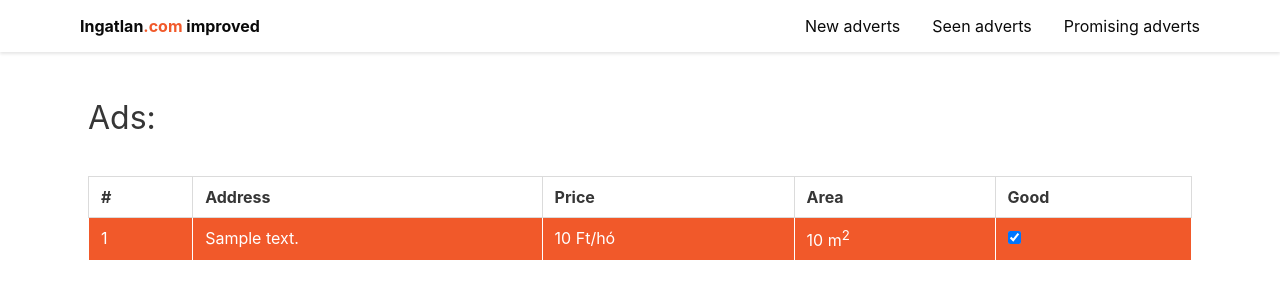
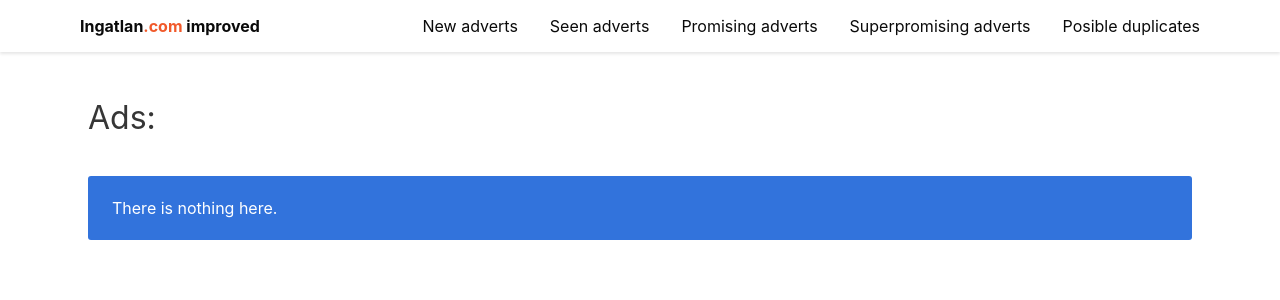
Before and after one commit to norbert-berenyi/realestate-finder, a Laravel app: page / in a window 1280 px wide. Shown: the top 300 px of the page. Run offline with Laravel 8, Linux system fonts and the light colour scheme; a user stored in the database is signed in; tables that the repository leaves empty hold one stand-in row (values such as "Sample post"); settings files or empty folders that the repository lacks are supplied; some libraries are stand-ins or nearby versions.

Commit message:
Multi user support

```diff
--- a/app/Advert.php
+++ b/app/Advert.php
@@ -21,4 +21,19 @@
     protected $hidden = [
         'created_at', 'updated_at',
     ];
+
+    public function users()
+    {
+        return $this->belongsToMany(User::class)->withPivot('seen', 'promising');
+    }
+
+    public function superPromising()
+    {
+        foreach ($this->users as $user)
+        {
+            if ($user->pivot->promising == true && $user->pivot->seen == true) { $promising[] = true; } else { $promising[] = false; }
+        }
+
+        return (!in_array(false, $promising));
+    }
 }
--- a/app/Http/Controllers/AdvertController.php
+++ b/app/Http/Controllers/AdvertController.php
@@ -26,35 +26,57 @@
      */
     public function index()
     {
-        $ads = Advert::all();
+        $ads = auth()->user()->adverts()->where('duplicate', false)->get();
 
         return view('adverts', compact('ads'));
     }
 
     public function unseen()
     {
-        $ads = Advert::where('seen', false)->get();
+        $ads = auth()->user()->adverts()->where([['seen', false], ['duplicate', false]])->get();
 
         return view('adverts', compact('ads'));
     }
 
     public function seen()
     {
-        $ads = Advert::where('seen', true)->get();
+        $ads = auth()->user()->adverts()->where([['seen', true], ['duplicate', false]])->get();
 
         return view('adverts', compact('ads'));
     }
 
     public function promising()
     {
-        $ads = Advert::where([['promising', true], ['seen', true]])->get();
+        $ads = auth()->user()->adverts()->where([['promising', true], ['seen', true], ['duplicate', false]])->get();
+
+        return view('adverts', compact('ads'));
+    }
+
+    public function superPromising()
+    {
+        foreach (auth()->user()->adverts as $ad)
+        {
+            if ($ad->superPromising()) $ads[] = $ad;
+        }
+
+        if (!isset($ads))
+        {
+            $ads = [];
+        }
+
+        return view('adverts', ['ads' => collect($ads)]);
+    }
+
+    public function duplicate()
+    {
+        $ads = auth()->user()->adverts()->where('duplicate', true)->get();
 
         return view('adverts', compact('ads'));
     }
 
     public function download()
     {
-        $ads = Advert::where([['promising', true], ['seen', true]])->get();
+        $ads = auth()->user()->adverts()->where([['promising', true], ['seen', true], ['duplicate', false]])->get();
 
         \Excel::create('Report', function($excel) use($ads) {
 
@@ -78,7 +100,7 @@
     {
         $advert = Advert::findOrFail($request->id);
 
-        $advert->update($request->only(['seen', 'promising']));
+        $advert->users()->updateExistingPivot(auth()->user()->id, $request->only(['seen', 'promising']));
 
         return 200;
     }
--- a/app/User.php
+++ b/app/User.php
@@ -26,4 +26,9 @@
     protected $hidden = [
         'password', 'remember_token',
     ];
+
+    public function adverts()
+    {
+        return $this->belongsToMany(Advert::class)->withPivot('seen', 'promising');
+    }
 }
--- a/resources/views/adverts.blade.php
+++ b/resources/views/adverts.blade.php
@@ -38,15 +38,15 @@
 
 					<tbody>
 
-						<tr v-for="(ad, index) in ads" :class="{'is-selected': ad.seen && ad.promising}">
+						<tr v-for="(ad, index) in ads" :class="{'is-selected': ad.pivot.seen && ad.pivot.promising}">
 
 							<td>@{{ ad.id }}</td>
-							<td><a :href="ad.link" target="_blank" :class="{'has-text-info': ad.seen && !ad.promising}" @click="seen(index)">@{{ ad.address }}</a></td>
+							<td><a :href="ad.link" target="_blank" :class="{'has-text-info': ad.pivot.seen && !ad.pivot.promising}" @click="seen(index)">@{{ ad.address }}</a></td>
 							<td>@{{ ad.price }} Ft/hó</td>
 							<td>@{{ ad.size }} m<sup>2</sup></td>
 							<td>
 								<label class="checkbox">
-									<input type="checkbox" v-model="ad.promising" @click="update(index)">
+									<input type="checkbox" v-model="ad.pivot.promising" @click="update(index)">
 								</label>
 							</td>
 
@@ -58,31 +58,31 @@
 
 				<table class="table is-bordered is-fullwidth is-hidden-desktop" v-for="(ad, index) in ads">
 
-					<tr :class="{'is-selected': ad.seen && ad.promising}">
+					<tr :class="{'is-selected': ad.pivot.seen && ad.pivot.promising}">
 						<th width="20px">#</th>
 						<td>@{{ ad.id }}</td>
 					</tr>
 
-					<tr :class="{'is-selected': ad.seen && ad.promising}">
+					<tr :class="{'is-selected': ad.pivot.seen && ad.pivot.promising}">
 						<th>Address</th>
-						<td><a :href="ad.link" target="_blank" :class="{'has-text-info': ad.seen && !ad.promising}" @click="seen(index)">@{{ ad.address }}</a></td>
+						<td><a :href="ad.link" target="_blank" :class="{'has-text-info': ad.pivot.seen && !ad.pivot.promising}" @click="seen(index)">@{{ ad.address }}</a></td>
 					</tr>
 
-					<tr :class="{'is-selected': ad.seen && ad.promising}">
+					<tr :class="{'is-selected': ad.pivot.seen && ad.pivot.promising}">
 						<th>Price</th>
 						<td>@{{ ad.price }} Ft/hó</td>
-					</tr :class="{'is-selected': ad.seen && ad.promising}">
+					</tr :class="{'is-selected': ad.pivot.seen && ad.pivot.promising}">
 
-					<tr :class="{'is-selected': ad.seen && ad.promising}">
+					<tr :class="{'is-selected': ad.pivot.seen && ad.pivot.promising}">
 						<th>Area</th>
 						<td>@{{ ad.size }} m<sup>2</sup></td>
 					</tr>
 
-					<tr :class="{'is-selected': ad.seen && ad.promising}">
+					<tr :class="{'is-selected': ad.pivot.seen && ad.pivot.promising}">
 						<th>Good</th>
 						<td>
 							<label class="checkbox">
-								<input type="checkbox" v-model="ad.promising" @click="update(index)">
+								<input type="checkbox" v-model="ad.pivot.promising" @click="update(index)">
 							</label>
 						</td>
 					</tr>
@@ -130,15 +130,15 @@
 					axios.post('/advert',
 					{
 						id: app.ads[index].id,
-						seen: app.ads[index].seen,
-						promising: app.ads[index].promising
+						seen: app.ads[index].pivot.seen,
+						promising: app.ads[index].pivot.promising
 
 					});
 				},
 
 				seen: function (index)
 				{
-					this.ads[index].seen = true;
+					this.ads[index].pivot.seen = true;
 
 					this.update(index);
 				}
--- a/resources/views/layout.blade.php
+++ b/resources/views/layout.blade.php
@@ -51,6 +51,14 @@
                             Promising adverts
                         </a>
 
+                        <a class="navbar-item {{ url()->current() == url('super-promising') ? 'is-active' : '' }}" href="{{ url('super-promising') }}">
+                            Superpromising adverts
+                        </a>
+
+                        <a class="navbar-item {{ url()->current() == url('duplicate') ? 'is-active' : '' }}" href="{{ url('duplicate') }}">
+                            Posible duplicates
+                        </a>
+
                     </div>
 
                 </div>
--- a/routes/web.php
+++ b/routes/web.php
@@ -11,11 +11,15 @@
 |
 */
 
+Route::get('test', 'DiscordController@test');
+
 Route::get('/', 'AdvertController@index')->name('home');
 
 Route::get('/unseen', 'AdvertController@unseen');
 Route::get('/seen', 'AdvertController@seen');
 Route::get('/promising', 'AdvertController@promising');
+Route::get('/super-promising', 'AdvertController@superPromising');
+Route::get('/duplicate', 'AdvertController@duplicate');
 
 Route::get('/promising/download', 'AdvertController@download');
 
```
Also changed, not shown: app/Console/Commands/CrawlAds.php (+18 -0 lines), app/Http/Controllers/DiscordController.php (added, +24 -0 lines), database/migrations/2017_09_13_171644_create_adverts_table.php, database/migrations/2017_09_14_222026_create_advert_user_table.php (added), 1 other file.
